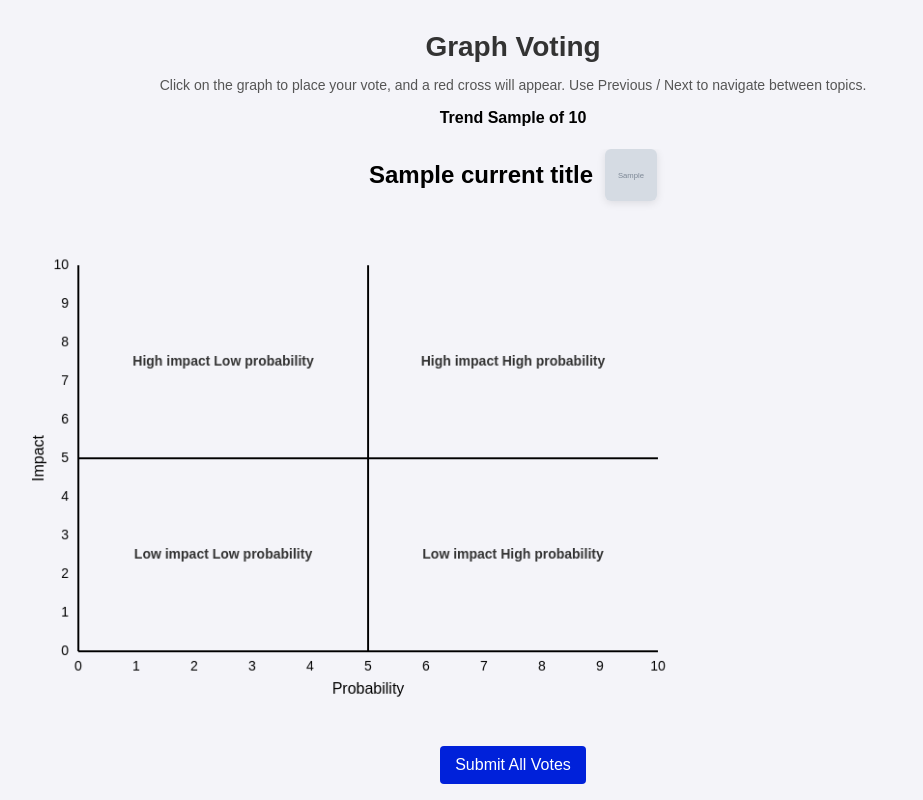
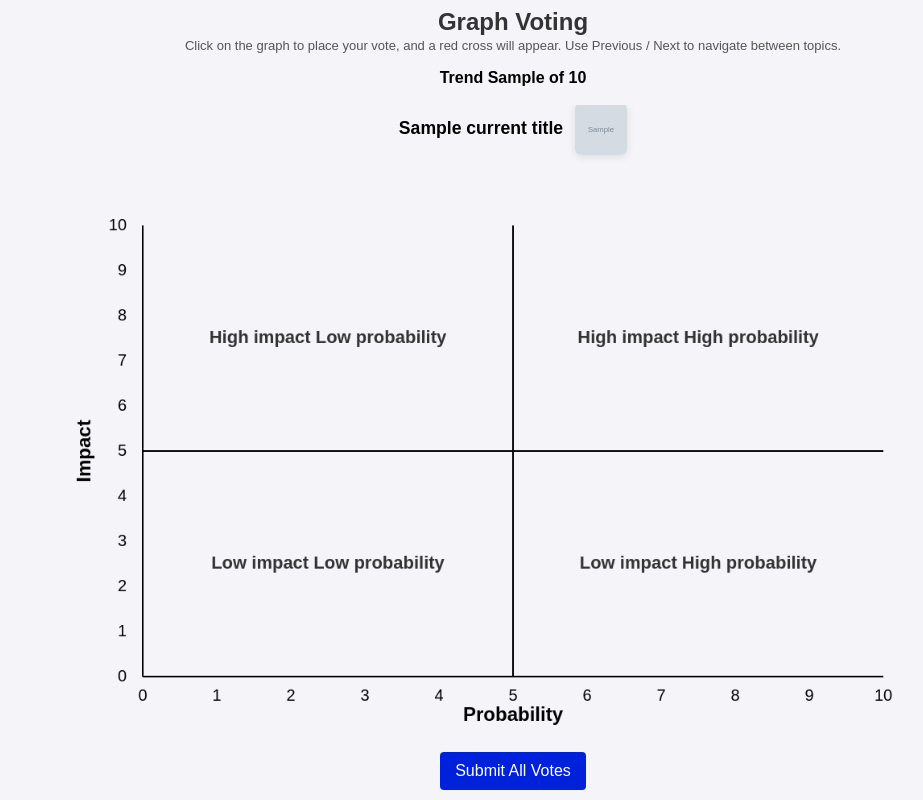
Before and after one commit to Abdelgafar-copilot/Trends-Voting-Tool, a Django app: template survey/templates/survey/single_graph.html in a window 1280 px wide. Shown: the whole page, without its empty margins (127-1050 px from the left). Run offline with Django 5.2, Linux system fonts and the light colour scheme; the template is opened without the code that fills it: most values are stand-ins (such as "Sample title", 1, 10 or a date in 2020); grey boxes marked "Sample" are stand-in pictures.

Commit message:
graph centered, graph legend bigger

```diff
--- a/survey/static/survey/scripts.js
+++ b/survey/static/survey/scripts.js
@@ -1,11 +1,11 @@
 // Configuration for graph dimensions
 const graphConfig = {
-    width: 1000,
-    height: 600,
-    graphWidth: 600,
-    graphHeight: 400,
-    graphX: 50,
-    graphY: 50,
+    width: 1200,
+    height: 720,
+    graphWidth: 920,
+    graphHeight: 560,
+    graphX: 140,
+    graphY: 80,
 };
 
 // Function to draw the graph
@@ -45,7 +45,7 @@ function drawGraph(ctx) {
     const halfHeight = graphHeight / 2;
 
     ctx.save();
-    ctx.font = "bold 14px Arial";
+    ctx.font = "bold 22px Arial";
     ctx.fillStyle = "#333";
     ctx.textAlign = "center";
     ctx.textBaseline = "middle";
@@ -83,7 +83,7 @@ function addXGraduations(ctx, graphX, graphY, graphWidth, graphHeight) {
     const cols = 10; // Number of graduations (0 to 10)
     const cellWidth = graphWidth / cols;
 
-    ctx.font = "14px Arial";
+    ctx.font = "20px Arial";
     ctx.fillStyle = "#000000";
     ctx.textAlign = "center";
 
@@ -91,14 +91,14 @@ function addXGraduations(ctx, graphX, graphY, graphWidth, graphHeight) {
     for (let i = 0; i <= cols; i++) {
         const x = graphX + i * cellWidth;
         const value = i; // Graduation value as integer
-        ctx.fillText(value, x, graphY + graphHeight + 20);
+        ctx.fillText(value, x, graphY + graphHeight + 30);
     }
 }
 // Function to add Y-axis graduations
 function addYGraduations(ctx, graphX, graphY, graphHeight, rows) {
     const cellHeight = graphHeight / rows;
 
-    ctx.font = "14px Arial";
+    ctx.font = "20px Arial";
     ctx.fillStyle = "black"
     ctx.textAlign = "right";
     ctx.textBaseline = "middle";
@@ -107,7 +107,7 @@ function addYGraduations(ctx, graphX, graphY, graphHeight, rows) {
     for (let i = 0; i <= rows; i++) {
         const y = graphY + graphHeight - i * cellHeight;
         const value = i; // Graduation value as integer
-        ctx.fillText(value, graphX - 10, y);
+        ctx.fillText(value, graphX - 20, y);
     }
 }
 
@@ -168,16 +168,16 @@ function drawGrid(ctx, graphX, graphY, graphWidth, graphHeight, rows, cols, titl
 
 // Function to add axis labels
 function addLabels(ctx, graphX, graphY, graphWidth, graphHeight) {
-    ctx.font = "16px Arial";
+    ctx.font = "bold 24px Arial";
     ctx.fillStyle = "#000000";
 
     // X-axis label
     ctx.textAlign = "center";
-    ctx.fillText("Probability", graphX + graphWidth / 2, graphY + graphHeight + 40);
+    ctx.fillText("Probability", graphX + graphWidth / 2, graphY + graphHeight + 48);
 
     // Y-axis label
     ctx.save();
-    ctx.translate(graphX - 40, graphY + graphHeight / 2);
+    ctx.translate(graphX - 72, graphY + graphHeight / 2);
     ctx.rotate(-Math.PI / 2);
     ctx.fillText("Impact", 0, 0);
     ctx.restore();
--- a/survey/static/survey/styles.css
+++ b/survey/static/survey/styles.css
@@ -162,27 +162,27 @@ form button:hover {
     height: 100vh;
     overflow: hidden;
     box-sizing: border-box;
-    padding: 12px 24px 16px;
+    padding: 8px 20px 10px;
 }
 
 /* Title Section */
 .graph-page .title-container {
     text-align: center;
-    margin-bottom: 6px;
+    margin-bottom: 2px;
     flex-shrink: 0;
 }
 
 .graph-page h1 {
     margin-left: 0;
-    font-size: 28px;
-    margin-bottom: 4px;
+    font-size: 24px;
+    margin: 0 0 2px;
 }
 
 /* Explanation Text */
 .graph-page .explanation-text {
-    font-size: 14px;
+    font-size: 13px;
     color: #555;
-    margin-bottom: 4px;
+    margin: 0 0 2px;
     text-align: center;
     margin-right: 0;
 }
@@ -192,7 +192,7 @@ form button:hover {
     flex: 1;
     display: flex;
     justify-content: center;
-    align-items: flex-start;
+    align-items: center;
     margin-bottom: 0;
     margin-right: 0;
     overflow: hidden;
@@ -210,6 +210,7 @@ form button:hover {
     display: flex;
     flex-direction: column;
     align-items: center;
+    justify-content: space-between;
     height: 100%;
     min-height: 0;
 }
@@ -219,6 +220,7 @@ form button:hover {
     flex-direction: column;
     align-items: center;
     flex: 1;
+    justify-content: center;
     min-height: 0;
     width: 100%;
 }
@@ -229,14 +231,14 @@ form button:hover {
     width: auto;
     height: auto;
     max-width: 100%;
-    max-height: 100%;
+    max-height: min(100%, calc(100vh - 220px));
 }
 
 .button-container {
     display: flex;
     justify-content: center;
     flex-shrink: 0;
-    margin-top: 8px;
+    margin-top: 4px;
     padding-right: 0;
     margin-right: 0;
 }
@@ -261,12 +263,14 @@ form button:hover {
     align-items: center;
     justify-content: center;
     gap: 12px;
-    margin-bottom: 16px;
+    margin-bottom: 6px;
     flex-wrap: wrap;
 }
 
 .graph-title {
     margin: 0;
+    font-size: 1.1rem;
+    line-height: 1.2;
 }
 
 .trend-img {
```
Also changed, not shown: db.sqlite3, 2 other files.
